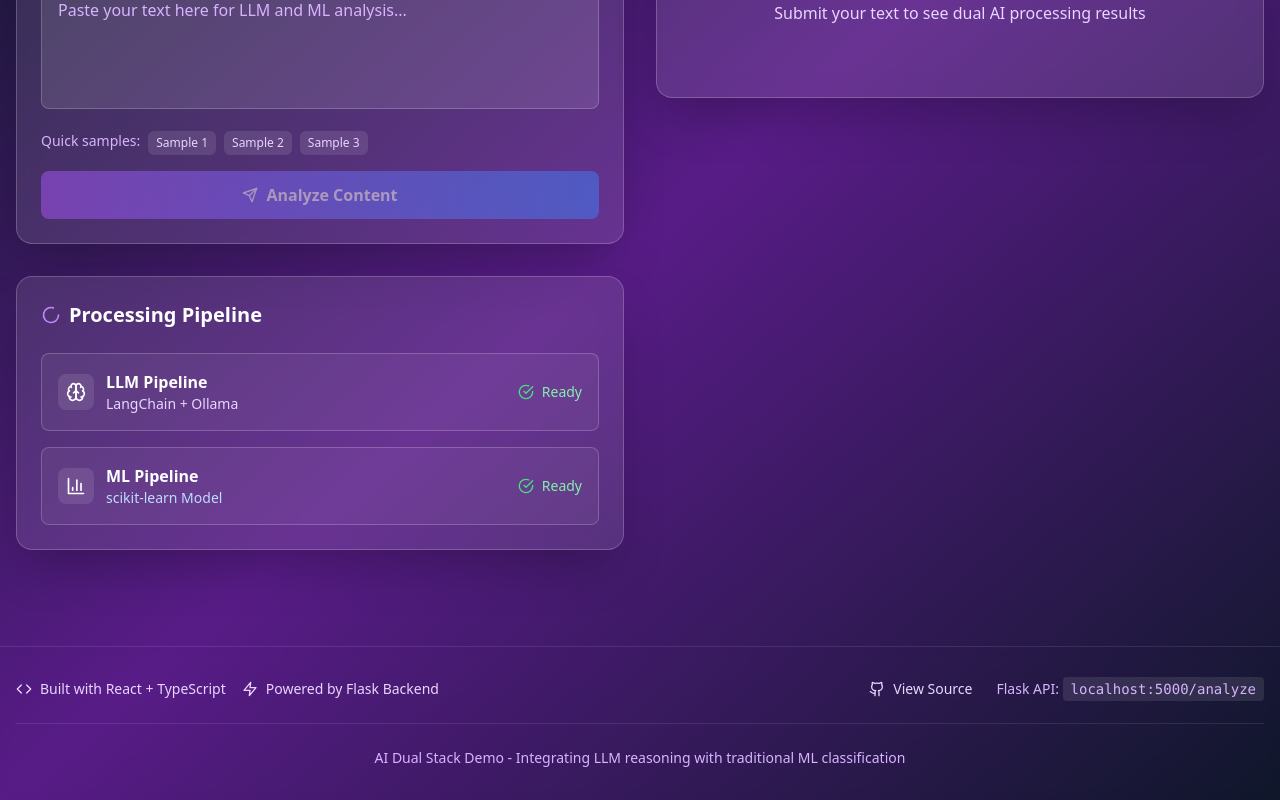
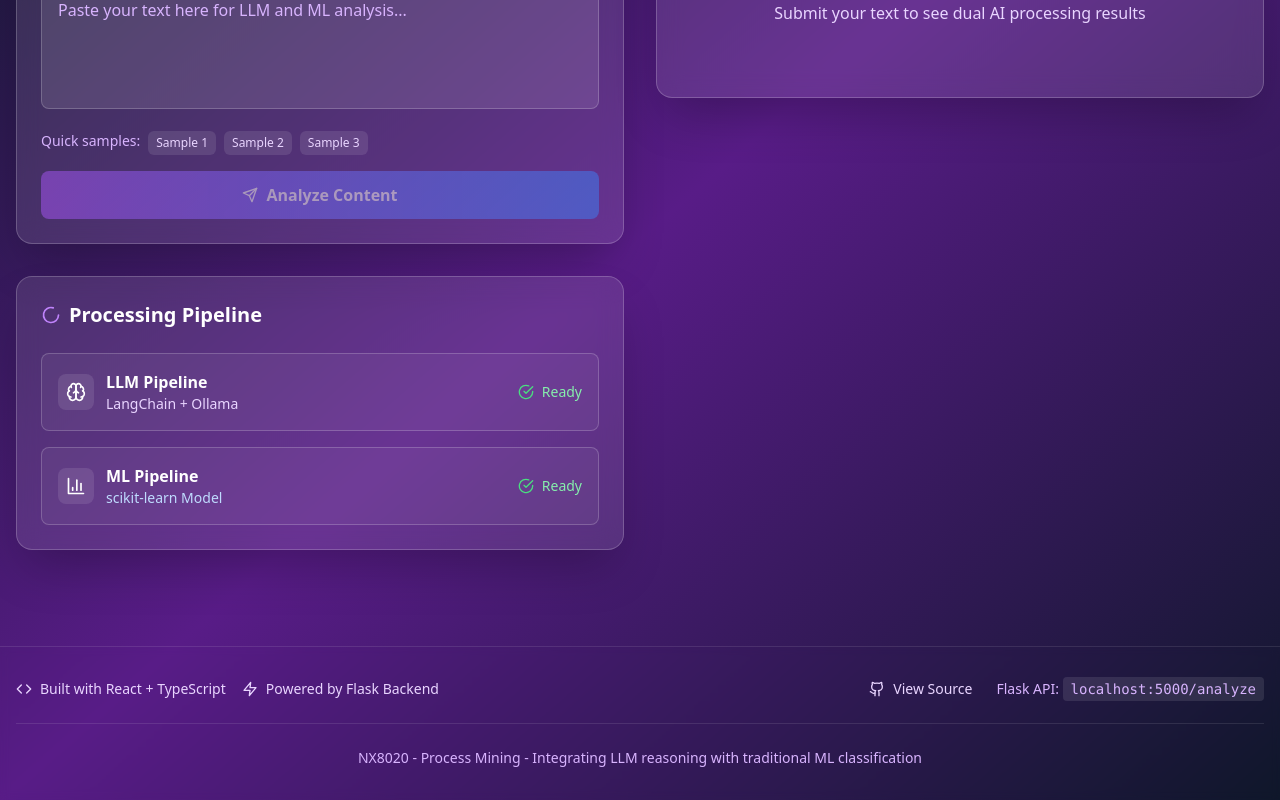
Before and after one commit to datapro4hire/NX8020, a React (Vite) app: page / in a window 1280 px wide. Shown: the part 321-1121 px from the top of the page. Built offline with nearby package versions, Linux system fonts and the light colour scheme.

Commit message:
Update Footer.tsx

```diff
--- a/src/components/Footer.tsx
+++ b/src/components/Footer.tsx
@@ -33,7 +33,7 @@ const Footer: React.FC = () => {
 
         <div className="mt-6 pt-6 border-t border-white/10 text-center">
           <p className="text-purple-300 text-sm">
-            AI Dual Stack Demo - Integrating LLM reasoning with traditional ML classification
+            NX8020 - Process Mining - Integrating LLM reasoning with traditional ML classification
           </p>
         </div>
       </div>
```
